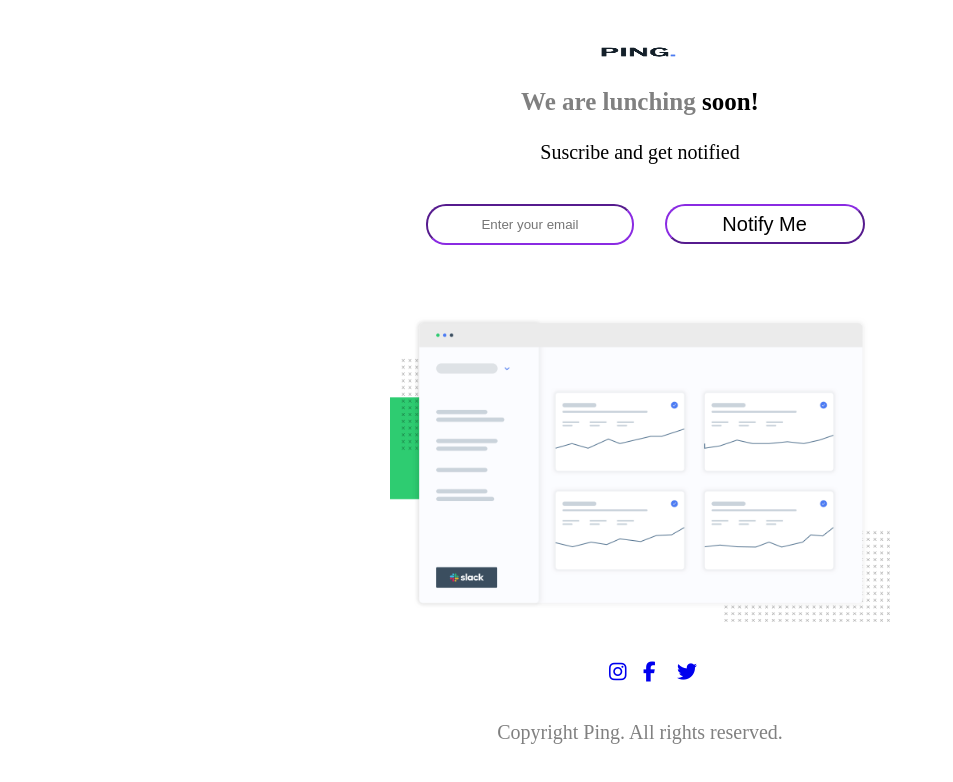
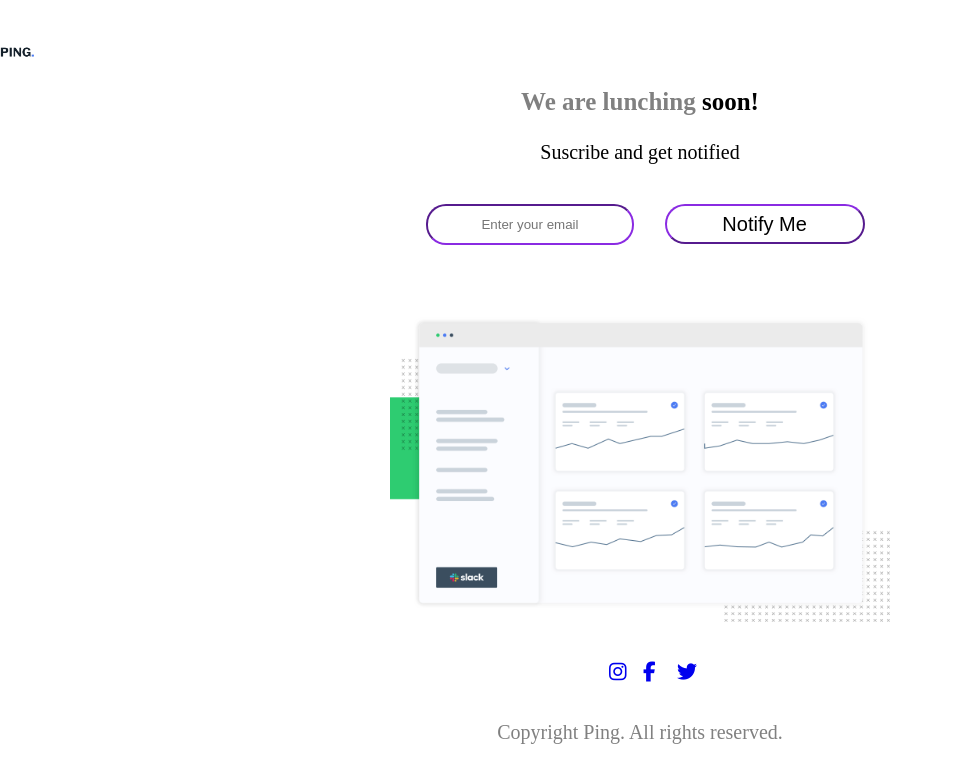
Before and after one commit to IfeoluwaAroboto/PING-coming-soon, a plain HTML site: page index.html in a window 1280 px wide. Shown: the whole page, without its empty margins (0-953 px from the left). Drawn offline with Linux system fonts and the light colour scheme.

Commit message:
Update style.css

```diff
--- a/style.css
+++ b/style.css
@@ -3,6 +3,7 @@ img{
 }
 .logo { justify-content: center;
     display: flex;
+     Width: 20px;
     height:20px;
     padding-top: 35px;
 }
```
